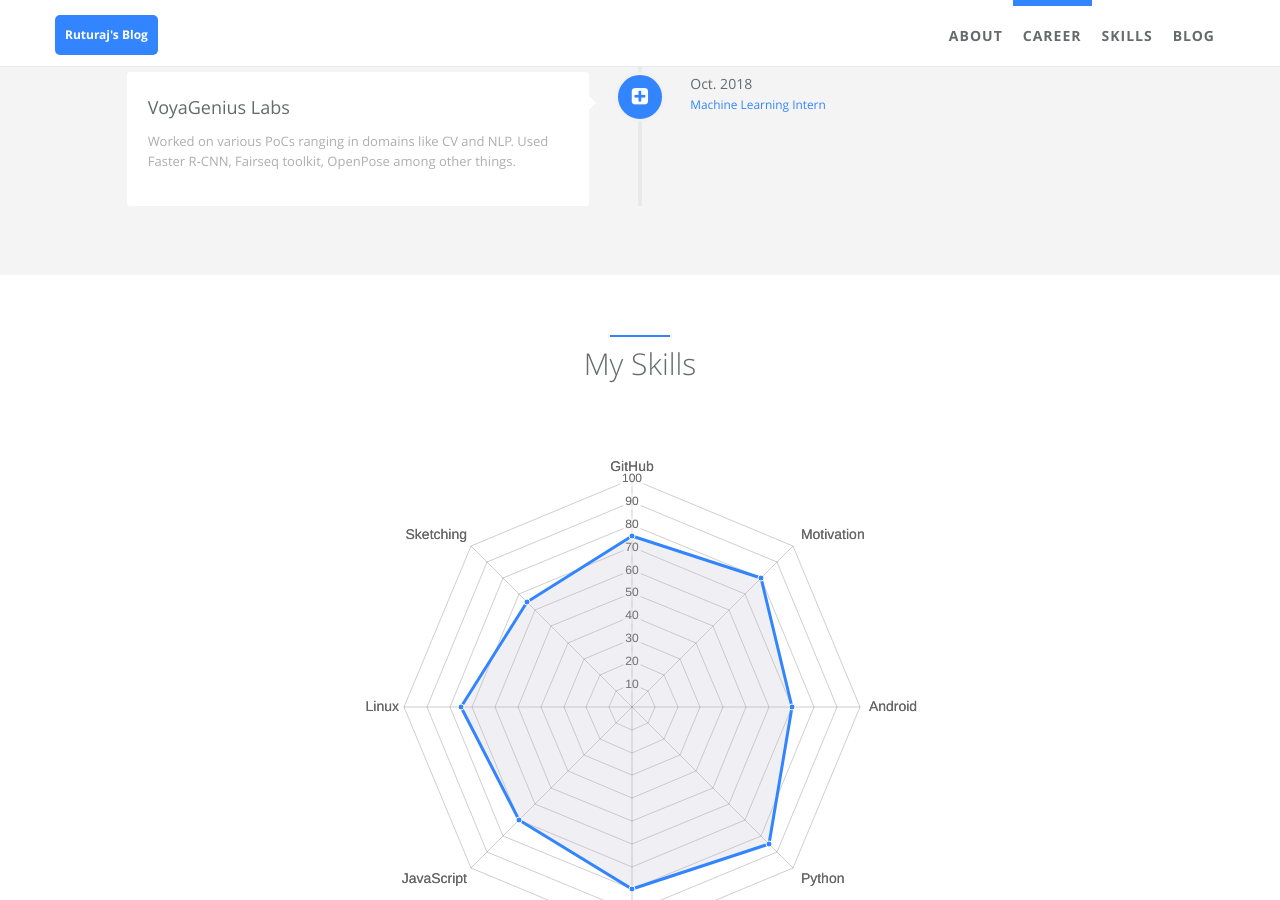
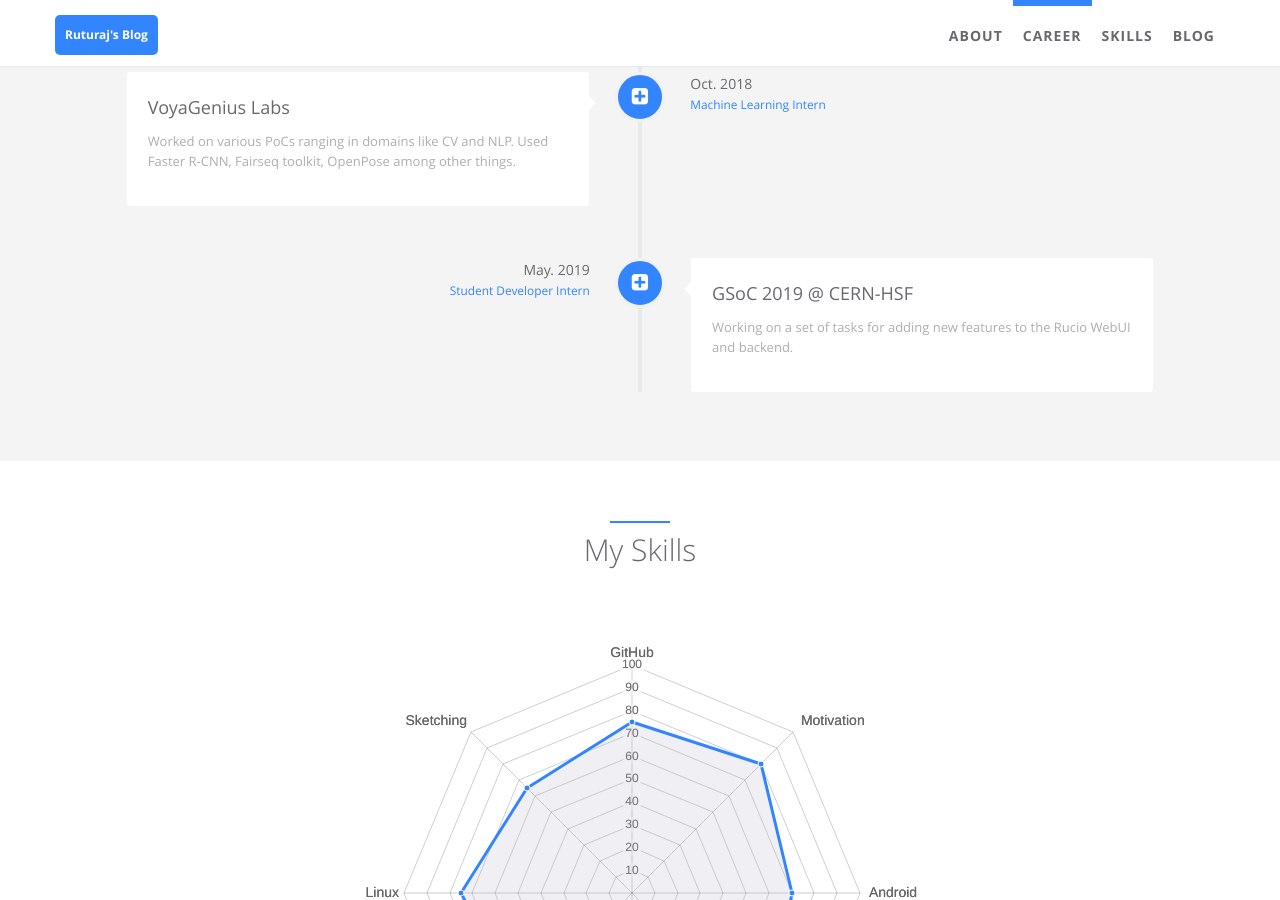
Before and after one commit to Ruturaj123/Ruturaj123.github.io, a Jekyll site: the page built from index.html, in a window 1280 px wide and 900 px high, scrolled down 1064 px. Built offline with Jekyll 4.4.1, drawn with Linux system fonts in a browser that asks for light colours.

Commit message:
Update profile

```diff
--- a/_data/index/careers.yml
+++ b/_data/index/careers.yml
@@ -41,3 +41,17 @@
     detail:  Machine Learning Intern
     i18n: company_c_job
   icon: fa-plus-square
+
+- name:
+    detail: GSoC 2019 @ CERN-HSF
+    i18n: company_d
+  desc:
+    detail:  Working on a set of tasks for adding new features to the Rucio WebUI and backend.
+    i18n: company_d_desc
+  date:
+    detail: May. 2019
+    i18n: company_d_date
+  job:
+    detail:  Student Developer Intern
+    i18n: company_d_job
+  icon: fa-plus-square
```
Also changed, not shown: _posts/2019-08-03-GSoC-Work-Report.md (+2 -0 lines).
